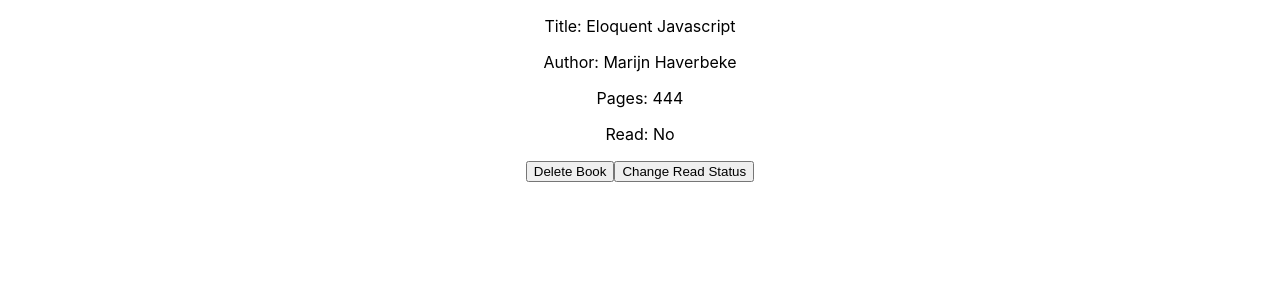
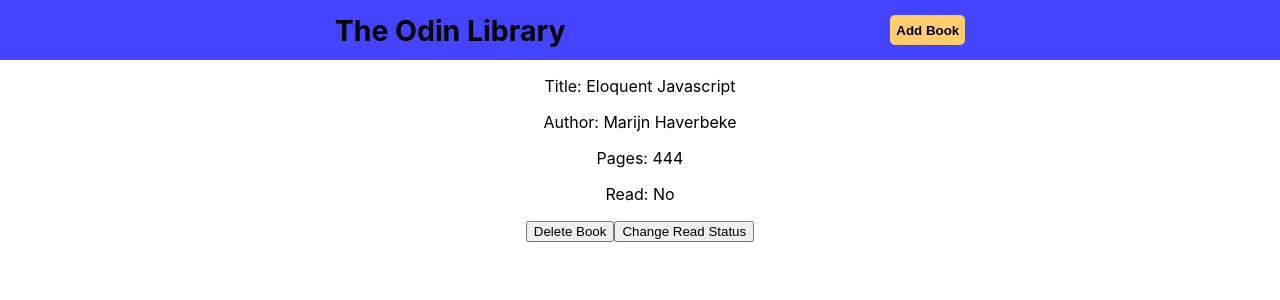
Before and after one commit to dw44/react_library_project, a React (Create React App) app: page / in a window 1280 px wide. Shown: the top 300 px of the page. Built offline with nearby package versions, Linux system fonts and the light colour scheme.

Commit message:
Work started on header/book components

```diff
--- a/src/App.js
+++ b/src/App.js
@@ -1,10 +1,12 @@
 import React from 'react';
+import Header from './components/Header/Header';
 import Book from './containers/Book/Book';
 import './App.css';
 
 function App() {
   return (
     <div className="App">
+      <Header />
       <Book
         title="Eloquent Javascript"
         author="Marijn Haverbeke"
--- /dev/null
+++ b/src/components/Header/Header.js
@@ -0,0 +1,16 @@
+import React from 'react';
+import classes from './Header.module.css';
+
+function Header() {
+  return(
+    <header className={classes.Header}>
+      <h1 className={classes.Title}>The Odin Library</h1>
+      <button
+        className={classes.AddBook}
+        onClick={() => {}}
+      >Add Book</button>
+    </header>
+  );
+}
+
+export default Header;
--- /dev/null
+++ b/src/components/Header/Header.module.css
@@ -0,0 +1,27 @@
+.Header {
+    width: 100%;
+    height: 60px;
+    background-color: #44f;
+    display: flex;
+    align-items: center;
+    justify-content: space-evenly;
+    padding: 0 10px;
+}
+
+.Title {
+    font-size: 1.777em;
+}
+
+.AddBook {
+    font-weight: 600;
+    border: none;
+    background-color: #ffcc6e;
+    height: 30px;
+    border-radius: 5px;
+    cursor: pointer;
+}
+
+.AddBook:hover,
+.AddBook:focus {
+    background-color: #ffa600;
+}
--- a/src/index.css
+++ b/src/index.css
@@ -5,6 +5,7 @@
     sans-serif;
   -webkit-font-smoothing: antialiased;
   -moz-osx-font-smoothing: grayscale;
+  min-width: 375px;
 }
 
 code {
```
